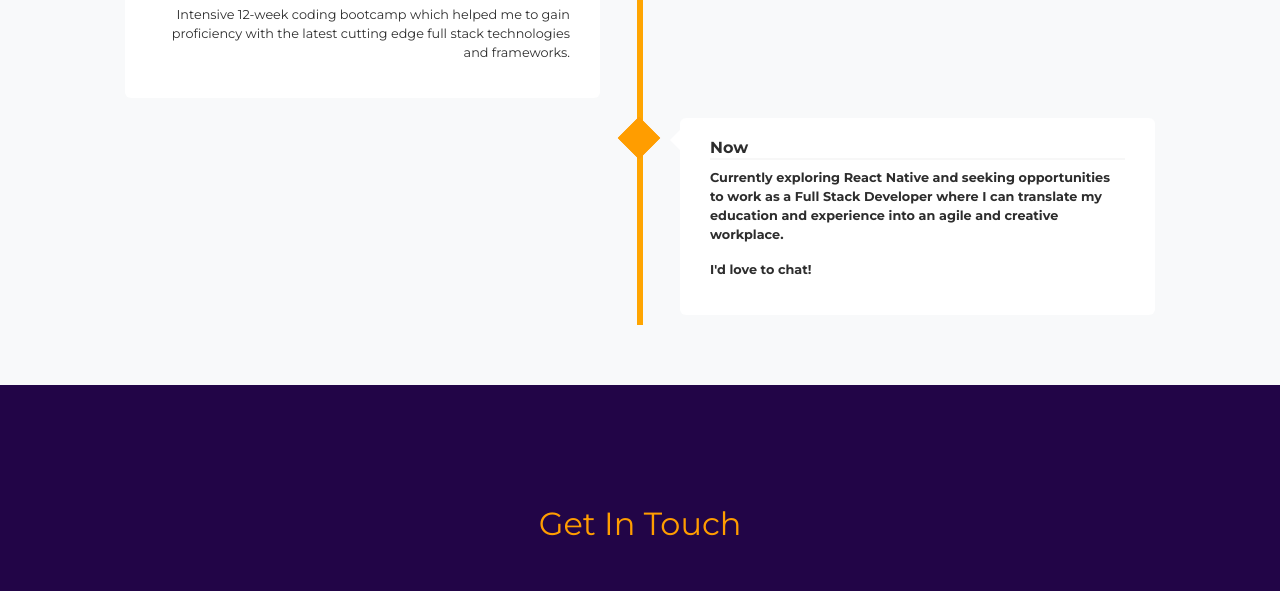
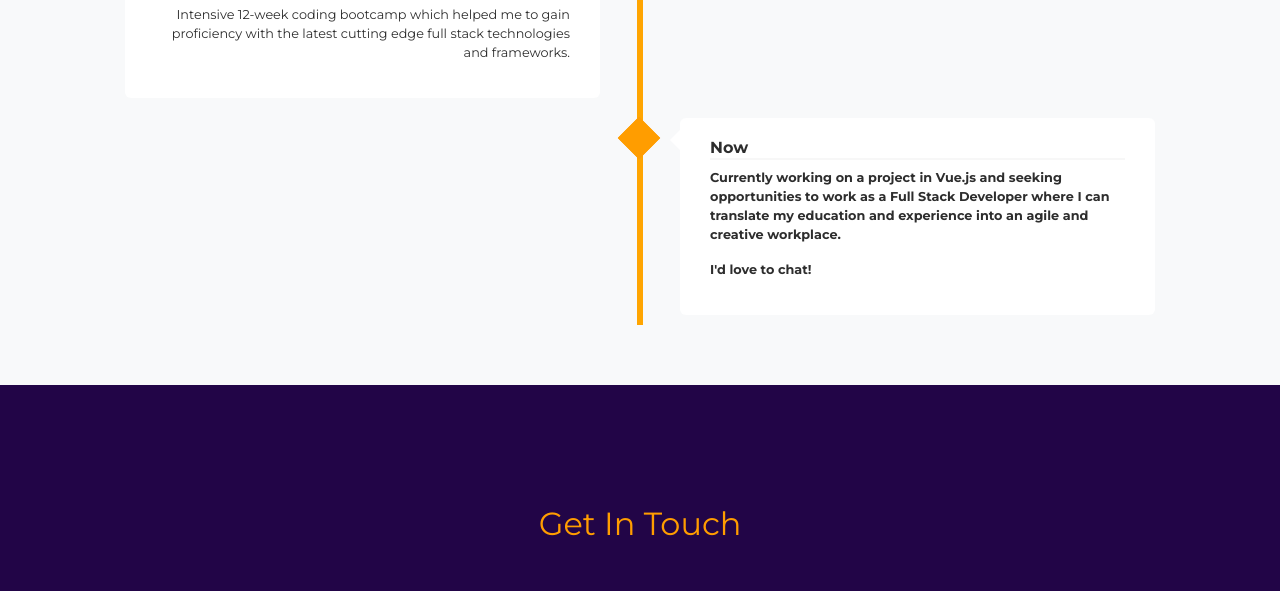
Before and after one commit to NoopurJoshiGA/noopurjoshiga.io, a plain HTML site: page index.html in a window 1280 px wide. Shown: the part 5342-5933 px from the top of the page. Drawn offline with nearby package versions, Linux system fonts and the light colour scheme.

Commit message:
updated timeline

```diff
--- a/index.html
+++ b/index.html
@@ -241,7 +241,7 @@
               <div class="timelineContainer right">
                 <div class="content">
                   <h4 class="timeline-text-align">Now</h4>
-                  <p><strong>Currently exploring React Native and seeking opportunities to work as a Full Stack Developer where I can translate my education and experience into an agile and creative workplace.</p>
+                  <p><strong>Currently working on a project in Vue.js and seeking opportunities to work as a Full Stack Developer where I can translate my education and experience into an agile and creative workplace.</p>
                     <p>I'd love to chat!</strong></p>
                   </div>
                 </div>
```
